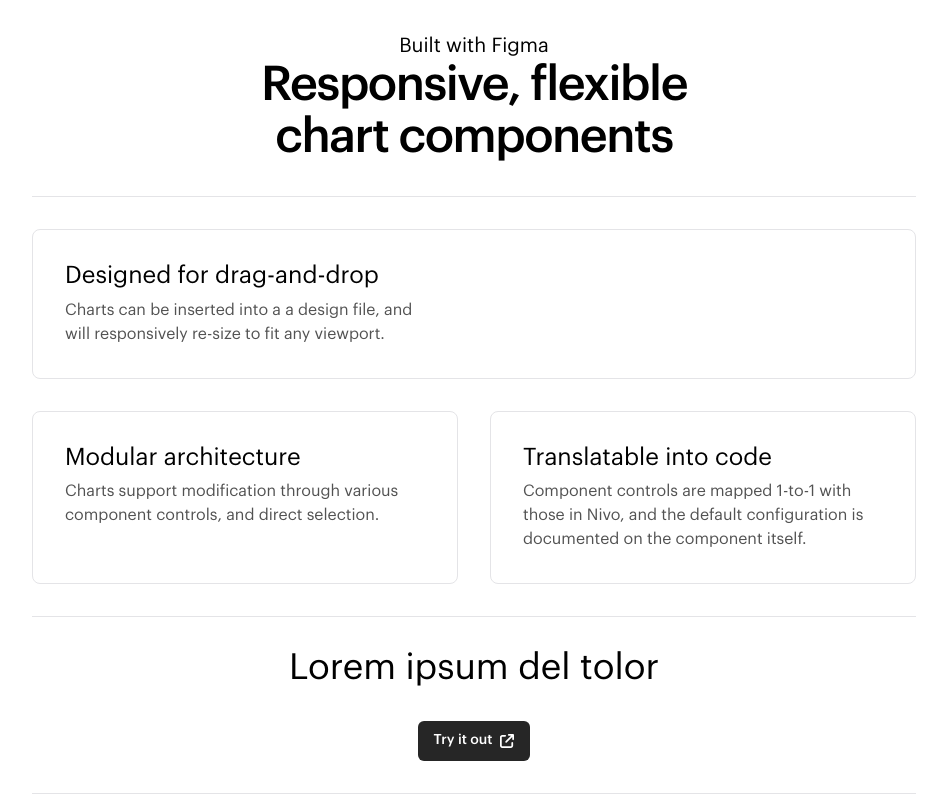
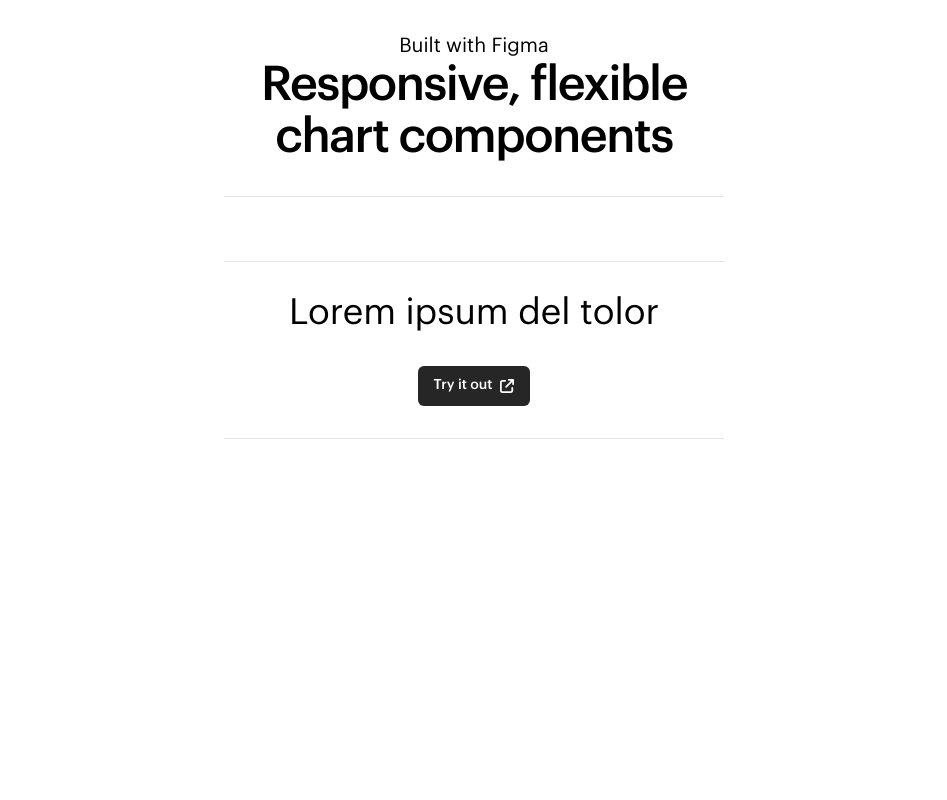
Before and after one commit to david-schultz/portfolio-react, a Next.js app in the folder react-app/: page /work/datavis in a window 1280 px wide. Shown: the part 1044-1844 px from the top of the page, without its empty margins (166-1113 px from the left). After the commit the page ends 1651 px from the top, so only its background shows below. Built offline with nearby package versions, Linux system fonts and the light colour scheme.

Commit message:
Quick update to sizing

```diff
--- a/react-app/src/app/work/datavis/page.tsx
+++ b/react-app/src/app/work/datavis/page.tsx
@@ -50,7 +50,7 @@ export default function Datavis() {
             </section>
             <Separator className="my-8" />{/*————————————————————————————*/}
             <section className="flex flex-col items-center">
-              <div className="card p-8 w-full">
+              {/* <div className="card p-8 w-full">
                 <div className="flex flex-col gap-2 max-w-[360px]">
                   <p className="text-xl">Designed for drag-and-drop</p>
                   <p className="text-secondary">Charts can be inserted into a a design file, and will responsively re-size to fit any viewport.</p>
@@ -73,7 +73,7 @@ export default function Datavis() {
                   </div>
                 </div>
 
-              </div>
+              </div> */}
             </section>
 
             <Separator className="my-8" />{/*————————————————————————————*/}
```
